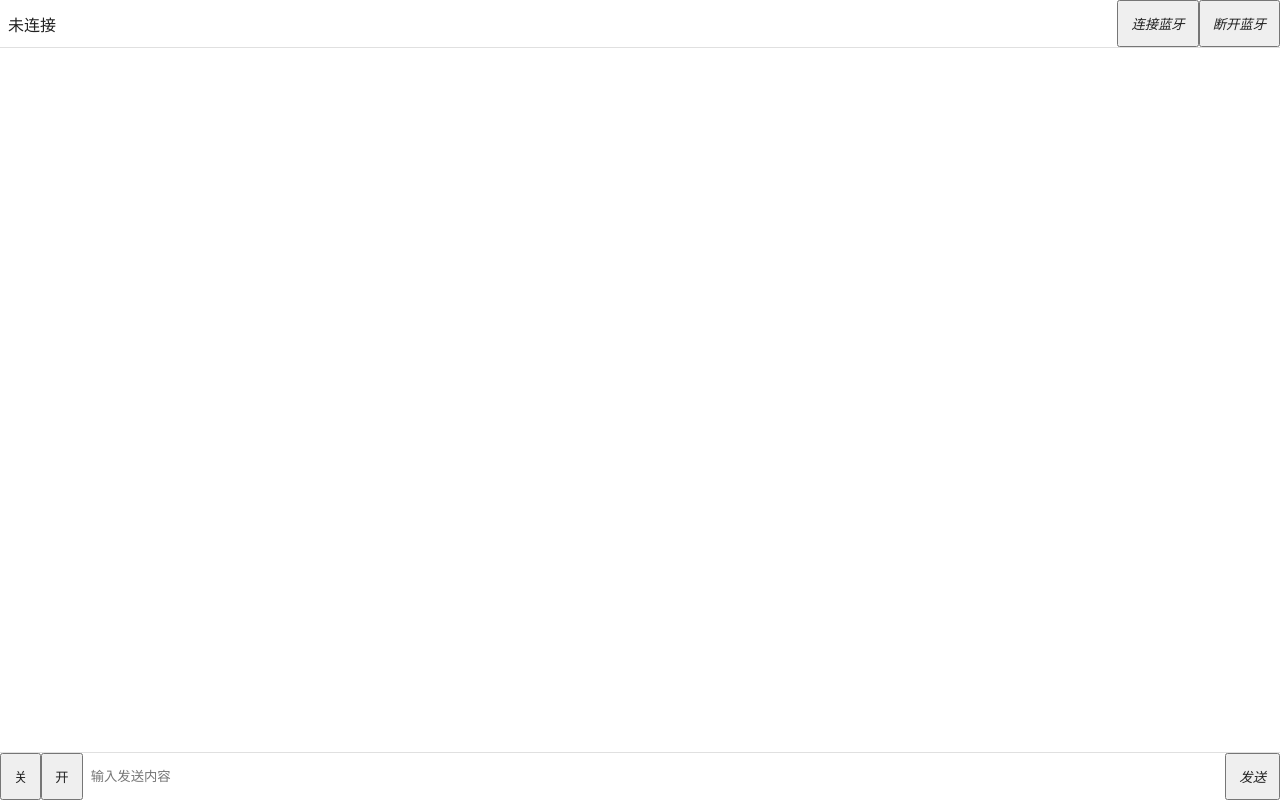
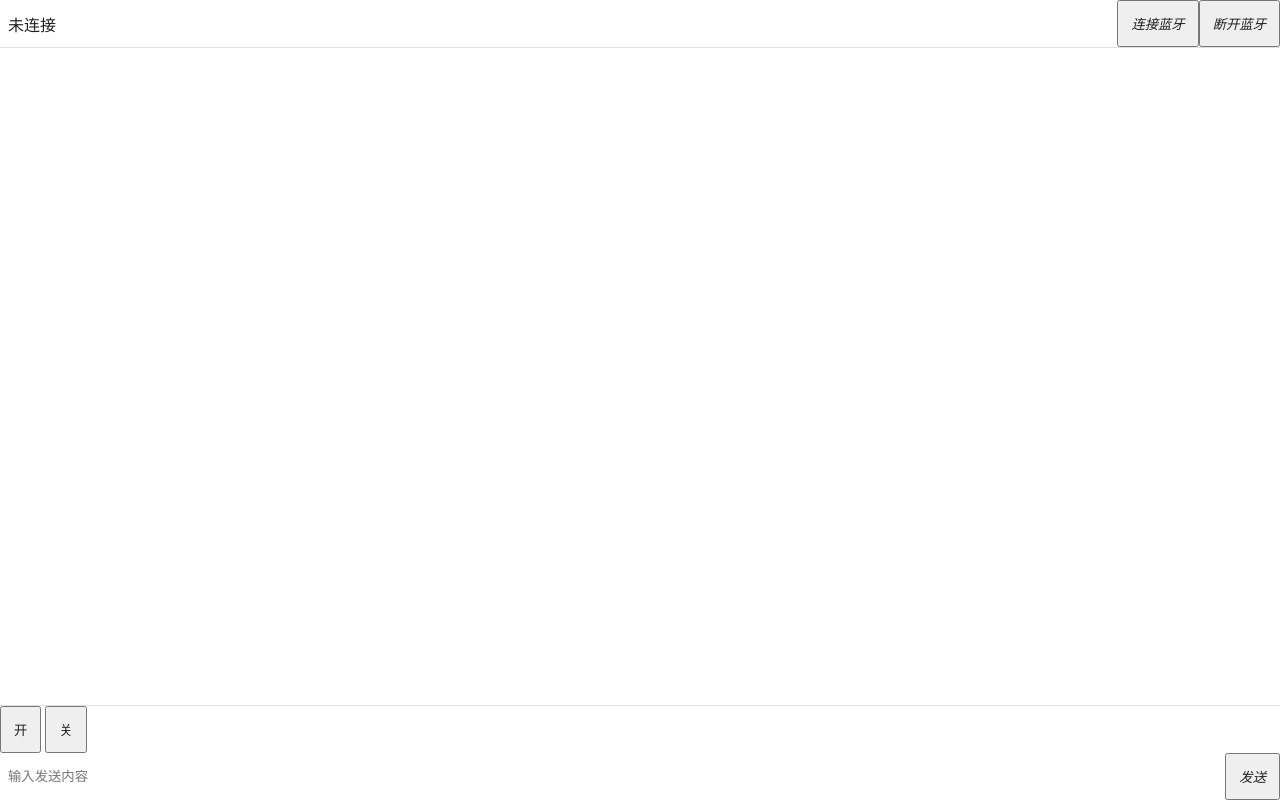
Before and after one commit to BLE-kz/BLE-kz.github.io, a plain HTML site: page index.html in a window 1280 px wide. Drawn offline with Linux system fonts and the light colour scheme.

Commit message:
Update index.html

```diff
--- a/index.html
+++ b/index.html
@@ -30,8 +30,11 @@
         </div>
 
         <div id="terminal" class="terminal"></div>
+        <div>
+            <button onclick="send('a')">开</button>
+            <button onclick="send('b')">关</button>
+        </div>
         <form id="send-form" class="send-form">
-            <button onclick="send('b')">关</button> <button onclick="send('a')">开</button>
             <input id="input" type="text" aria-label="Input" autocomplete="off" placeholder="输入发送内容">
             <button type="submit" aria-label="Send">
                 <i>发送</i>
```
